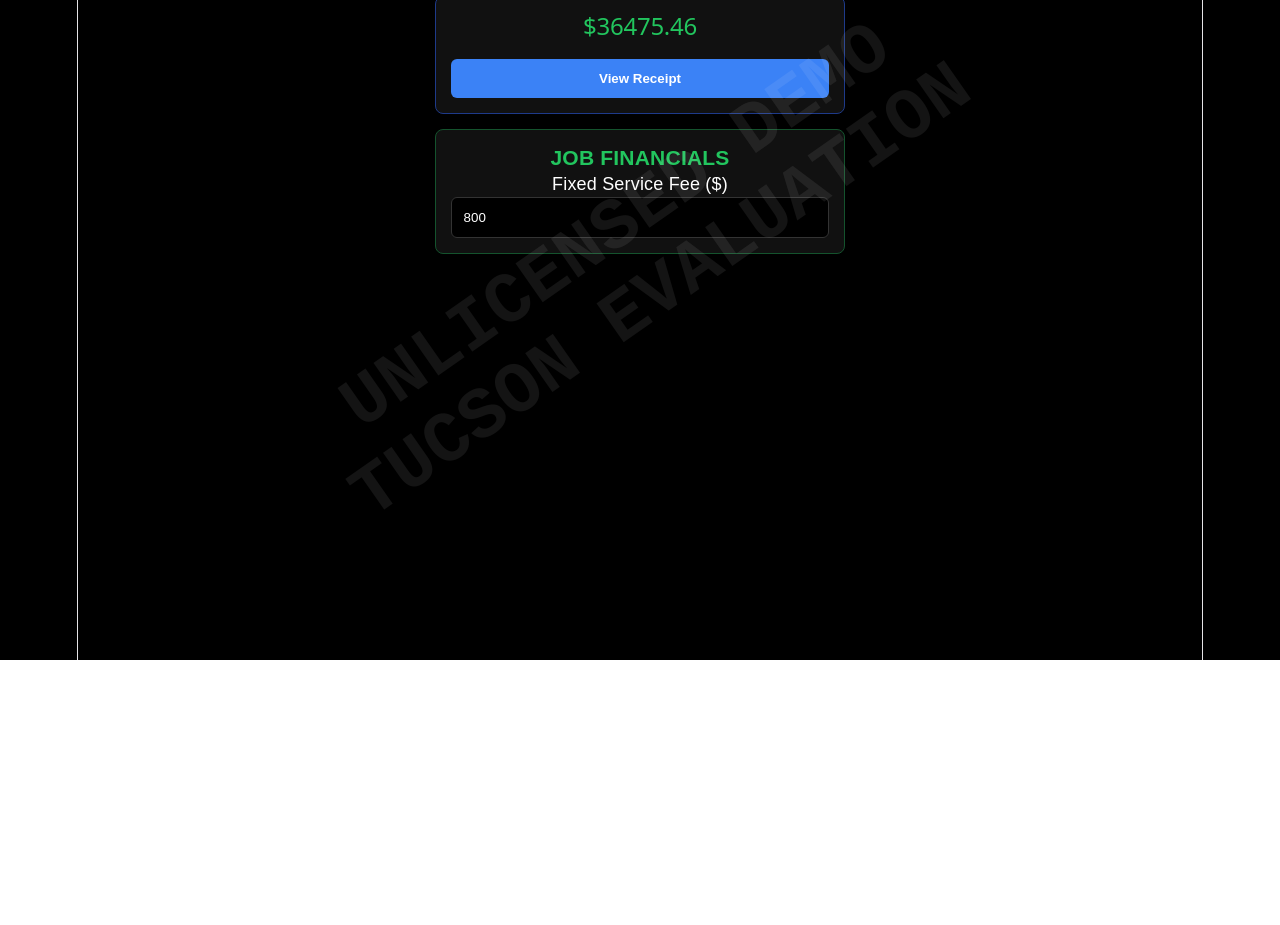
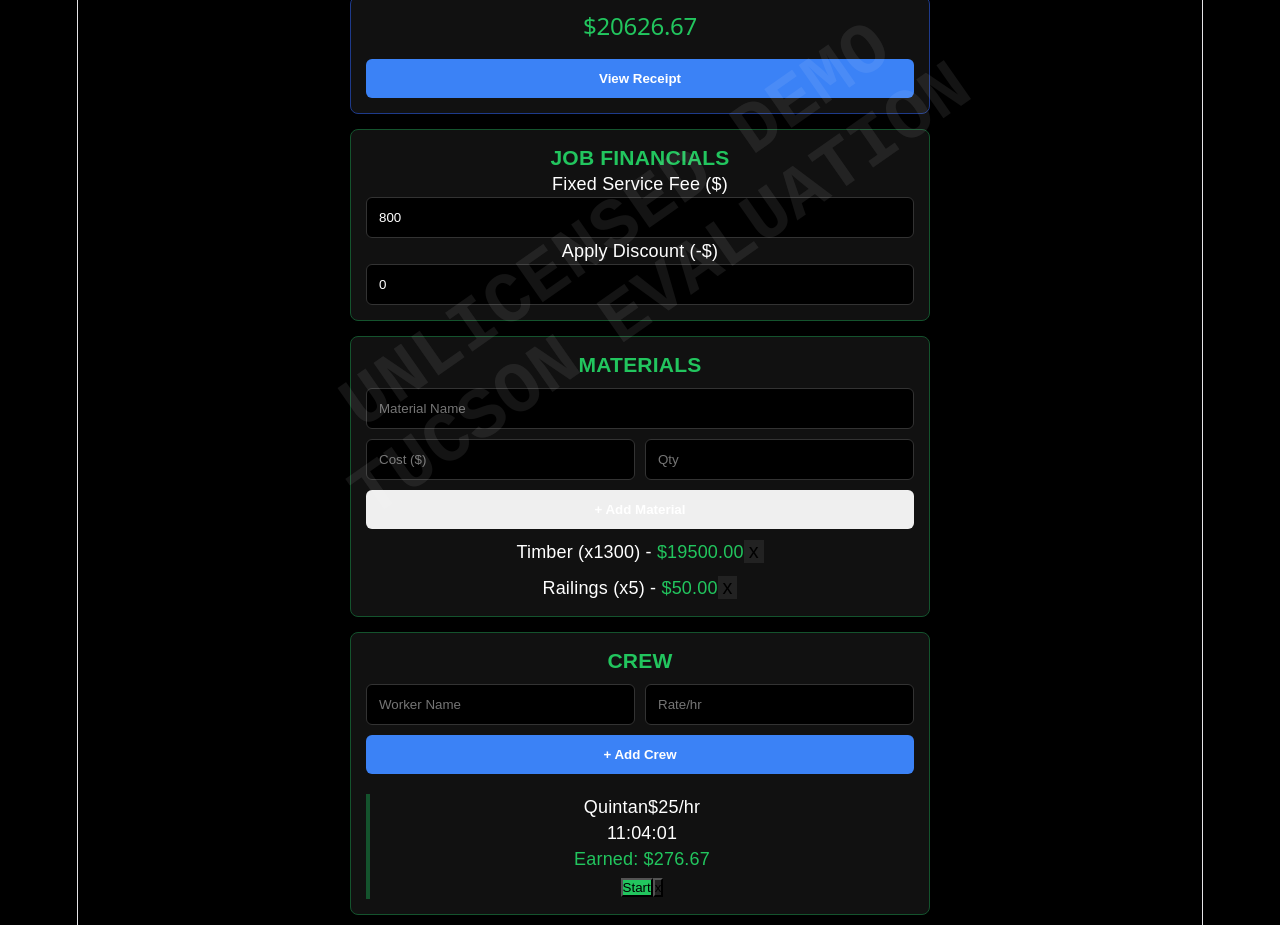
Before and after one commit to xNoOnex/chronos-demo, a React (Vite) app: page / in a window 1280 px wide. Shown: the part 140-1065 px from the top of the page. Before the commit the page ends 800 px from the top, so only its background shows below. Built offline with nearby package versions, Linux system fonts and the light colour scheme.

Commit message:
Inject live state logic for interactive demo pitch

```diff
--- a/src/App.css
+++ b/src/App.css
@@ -23,3 +23,6 @@
 .input-dark { background: #000; border: 1px solid #333; color: white; padding: 12px; border-radius: 6px; width: 100%; }
 .watermark-wrapper { position: fixed; top: 0; left: 0; width: 100vw; height: 100vh; pointer-events: none; z-index: 9999; display: flex; justify-content: center; align-items: center; overflow: hidden; }
 .watermark-text { color: rgba(255, 255, 255, 0.08); font-size: 4rem; font-weight: 900; transform: rotate(-35deg); text-align: center; line-height: 1.1; user-select: none; font-family: monospace; }
+.bg-purple { background-color: var(--accent-purple) !important; color: white; }
+.mb-2 { margin-bottom: 10px; }
+.border-none { border: none; font-size: 1.1em; padding: 0 5px; }
--- a/src/App.jsx
+++ b/src/App.jsx
@@ -1,73 +1,169 @@
-import { useState } from 'react';
+import { useState, useEffect } from 'react';
 import './App.css';
-
-function HOSLogs() {
-  return (
-    <div className="view-container hos-theme">
-      <div className="card border-purple">
-        <div className="grid-2">
-          <div className="timer-box"><span className="label">DRIVE (11 HR)</span><span className="time green">11:00:00</span></div>
-          <div className="timer-box"><span className="label">SHIFT (14 HR)</span><span className="time green">14:00:00</span></div>
-        </div>
-        <button className="btn-full bg-dark">START 14-HOUR SHIFT</button>
-        <button className="btn-full bg-green mt-2">START DRIVING</button>
-      </div>
-      <div className="card border-orange mt-3">
-        <div className="timer-box text-center"><span className="time orange">00:00:00</span></div>
-        <div className="grid-3 mt-2">
-          <button className="btn-outline border-orange">10 Min</button>
-          <button className="btn-outline border-orange">15 Min</button>
-          <button className="btn-solid bg-orange">30 Min</button>
-        </div>
-      </div>
-    </div>
-  );
-}
-
-function ContractorHub() {
-  return (
-    <div className="view-container contractor-theme">
-      <div className="card border-blue">
-        <h2 className="text-center text-green">$36475.46</h2>
-        <button className="btn-full bg-blue mt-2">View Receipt</button>
-      </div>
-      <div className="card border-green mt-3">
-        <h3 className="text-green text-center">JOB FINANCIALS</h3>
-        <label className="label mt-2">Fixed Service Fee ($)</label>
-        <input type="number" defaultValue="800" className="input-dark" />
-      </div>
-    </div>
-  );
-}
-
-function HistoryArchives() {
-  return (
-    <div className="view-container history-theme">
-      <div className="card border-purple">
-        <h3 className="text-green text-center">DOT LOG ARCHIVES</h3>
-        <p className="text-center text-gray italic mt-2">No DOT logs saved.</p>
-      </div>
-    </div>
-  );
-}
 
 export default function App() {
   const [activeTab, setActiveTab] = useState('contractor');
+
+  // --- GLOBAL TICKER ---
+  const [now, setNow] = useState(Date.now());
+  useEffect(() => {
+    const interval = setInterval(() => setNow(Date.now()), 1000);
+    return () => clearInterval(interval);
+  }, []);
+
+  // --- STATE ---
+  const [fixedFee, setFixedFee] = useState(800);
+  const [discount, setDiscount] = useState(0);
+
+  const [materials, setMaterials] = useState([
+    { id: 1, name: 'Timber', cost: 15, qty: 1300 },
+    { id: 2, name: 'Railings', cost: 10, qty: 5 }
+  ]);
+  const [matName, setMatName] = useState('');
+  const [matCost, setMatCost] = useState('');
+  const [matQty, setMatQty] = useState('');
+
+  const [crew, setCrew] = useState([
+    { id: 1, name: 'Quintan', rate: 25, isActive: false, accumulatedSecs: 39841, currentStartTimestamp: null }
+  ]);
+  const [crewName, setCrewName] = useState('');
+  const [crewRate, setCrewRate] = useState('');
+
+  // --- MATH DERIVATIONS ---
+  const displayCrew = crew.map(c => {
+    let activeElapsed = c.accumulatedSecs || 0;
+    if (c.isActive && c.currentStartTimestamp) {
+      activeElapsed += Math.floor((now - c.currentStartTimestamp) / 1000);
+    }
+    return { ...c, liveElapsed: activeElapsed };
+  });
+
+  const totalMaterials = materials.reduce((acc, m) => acc + (m.cost * m.qty), 0);
+  const totalCrewPayout = displayCrew.reduce((acc, c) => acc + ((c.liveElapsed / 3600) * c.rate), 0);
+  const grossBillable = (parseFloat(fixedFee) || 0) + totalMaterials + totalCrewPayout - (parseFloat(discount) || 0);
+
+  // --- ACTIONS ---
+  const addMaterial = () => {
+    if (!matName || !matCost || !matQty) return;
+    setMaterials([...materials, { id: Date.now(), name: matName, cost: parseFloat(matCost), qty: parseInt(matQty) }]);
+    setMatName(''); setMatCost(''); setMatQty('');
+  };
+
+  const addCrew = () => {
+    if (!crewName || !crewRate) return;
+    setCrew([...crew, { id: Date.now(), name: crewName, rate: parseFloat(crewRate), isActive: false, accumulatedSecs: 0, currentStartTimestamp: null }]);
+    setCrewName(''); setCrewRate('');
+  };
+
+  const toggleCrew = (id) => {
+    const timestamp = Date.now();
+    setCrew(crew.map(c => {
+      if (c.id === id) {
+        if (c.isActive) return { ...c, isActive: false, accumulatedSecs: c.accumulatedSecs + Math.floor((timestamp - c.currentStartTimestamp)/1000), currentStartTimestamp: null };
+        return { ...c, isActive: true, currentStartTimestamp: timestamp };
+      }
+      return c;
+    }));
+  };
+
+  const removeCrew = (id) => setCrew(crew.filter(c => c.id !== id));
+  const removeMaterial = (id) => setMaterials(materials.filter(m => m.id !== id));
+
+  const formatTime = (totalSeconds) => {
+    const h = Math.floor(totalSeconds / 3600).toString().padStart(2, '0');
+    const m = Math.floor((totalSeconds % 3600) / 60).toString().padStart(2, '0');
+    const s = (totalSeconds % 60).toString().padStart(2, '0');
+    return `${h}:${m}:${s}`;
+  };
+
   return (
     <div className="app-container">
       <div className="watermark-wrapper">
         <div className="watermark-text">UNLICENSED DEMO<br/>TUCSON EVALUATION</div>
       </div>
       <header className="header"><h2>Chronos Engine</h2></header>
+
       <nav className="tabs">
         <button className={`tab hos ${activeTab === 'hos' ? 'active' : ''}`} onClick={() => setActiveTab('hos')}>HOS Logs</button>
         <button className={`tab contractor ${activeTab === 'contractor' ? 'active' : ''}`} onClick={() => setActiveTab('contractor')}>Contractor</button>
         <button className={`tab history ${activeTab === 'history' ? 'active' : ''}`} onClick={() => setActiveTab('history')}>History</button>
       </nav>
+
       <main className="content">
-        {activeTab === 'hos' && <HOSLogs />}
-        {activeTab === 'contractor' && <ContractorHub />}
-        {activeTab === 'history' && <HistoryArchives />}
+        {activeTab === 'contractor' && (
+          <div className="view-container contractor-theme">
+            <div className="card border-blue">
+              <h2 className="text-center text-green">${grossBillable.toFixed(2)}</h2>
+              <button className="btn-full bg-blue mt-2">View Receipt</button>
+            </div>
+
+            <div className="card border-green mt-3">
+              <h3 className="text-green text-center">JOB FINANCIALS</h3>
+              <label className="label mt-2">Fixed Service Fee ($)</label>
+              <input type="number" value={fixedFee} onChange={(e) => setFixedFee(e.target.value)} className="input-dark" />
+              <label className="label mt-2 text-red">Apply Discount (-$)</label>
+              <input type="number" value={discount} onChange={(e) => setDiscount(e.target.value)} className="input-dark border-red" />
+            </div>
+
+            <div className="card border-green mt-3">
+              <h3 className="text-green text-center">MATERIALS</h3>
+              <div className="flex-row mt-2">
+                <input type="text" placeholder="Material Name" value={matName} onChange={(e) => setMatName(e.target.value)} className="input-dark flex-grow" />
+              </div>
+              <div className="grid-2 mt-2">
+                <input type="number" placeholder="Cost ($)" value={matCost} onChange={(e) => setMatCost(e.target.value)} className="input-dark" />
+                <input type="number" placeholder="Qty" value={matQty} onChange={(e) => setMatQty(e.target.value)} className="input-dark" />
+              </div>
+              <button onClick={addMaterial} className="btn-full bg-orange mt-2">+ Add Material</button>
+
+              {materials.map(m => (
+                <div key={m.id} className="list-item mt-2">
+                  <span>{m.name} (x{m.qty}) - <span className="text-green">${(m.cost * m.qty).toFixed(2)}</span></span>
+                  <button onClick={() => removeMaterial(m.id)} className="text-red bg-dark border-none">x</button>
+                </div>
+              ))}
+            </div>
+
+            <div className="card border-green mt-3">
+              <div className="flex-between">
+                <h3 className="text-green">CREW</h3>
+              </div>
+
+              <div className="grid-2 mt-2">
+                <input type="text" placeholder="Worker Name" value={crewName} onChange={(e) => setCrewName(e.target.value)} className="input-dark" />
+                <input type="number" placeholder="Rate/hr" value={crewRate} onChange={(e) => setCrewRate(e.target.value)} className="input-dark" />
+              </div>
+              <button onClick={addCrew} className="btn-full bg-blue mt-2 mb-2">+ Add Crew</button>
+
+              {displayCrew.map(c => (
+                <div key={c.id} className="crew-card border-green mt-2" style={{ borderLeft: c.isActive ? '4px solid #a855f7' : '4px solid #14532d' }}>
+                  <div className="flex-between">
+                    <span className="bold">{c.name}</span>
+                    <span>${c.rate}/hr</span>
+                  </div>
+                  <div className="time-display mt-1">{formatTime(c.liveElapsed)}</div>
+                  <div className="flex-between mt-1">
+                    <span className="text-green">Earned: ${((c.liveElapsed / 3600) * c.rate).toFixed(2)}</span>
+                    <div>
+                      <button onClick={() => toggleCrew(c.id)} className={`btn-small mr-1 ${c.isActive ? 'bg-purple' : 'bg-green'}`}>
+                        {c.isActive ? 'Stop' : 'Start'}
+                      </button>
+                      <button onClick={() => removeCrew(c.id)} className="btn-small bg-dark text-red">x</button>
+                    </div>
+                  </div>
+                </div>
+              ))}
+            </div>
+          </div>
+        )}
+
+        {/* HOS and History remain visually static placeholders for the demo to save memory */}
+        {activeTab === 'hos' && (
+          <div className="card border-purple mt-3"><h3 className="text-center text-purple">HOS Timers (Demo restricted)</h3></div>
+        )}
+        {activeTab === 'history' && (
+          <div className="card border-orange mt-3"><h3 className="text-center text-orange">Archives (Demo restricted)</h3></div>
+        )}
       </main>
     </div>
   );
```
